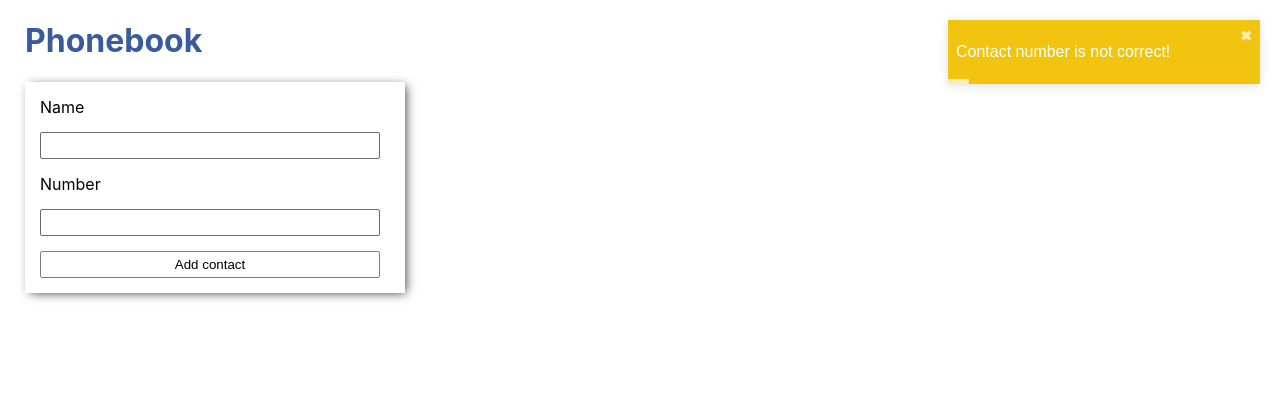
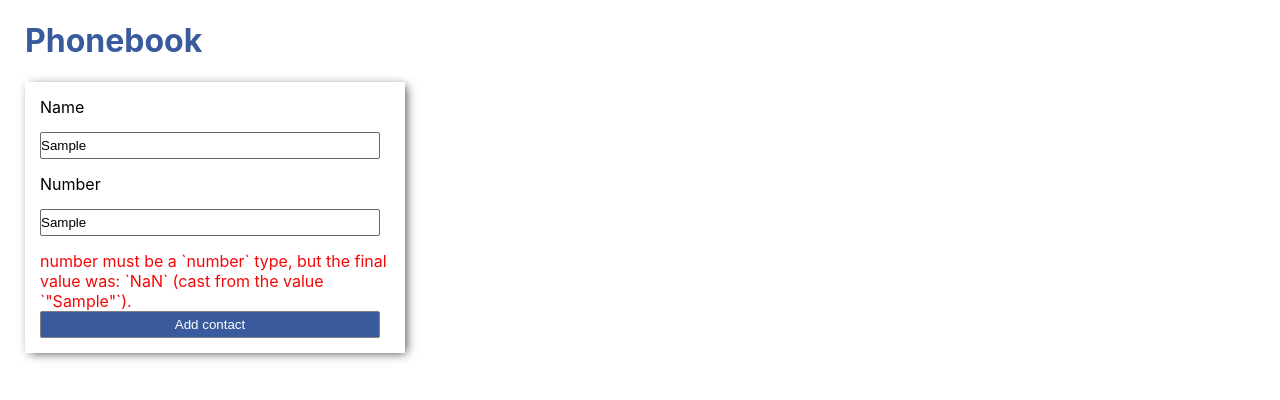
Before and after one commit to MIGHOST/goit-react-hw-06-phonebook, a React app: page / in a window 1280 px wide. Both pictures are taken after typing "Sample", "Sample" into the empty fields and a click on the button "Add contact". Built offline with nearby package versions, Linux system fonts and the light colour scheme.

Commit message:
fix_action_added_Formik

```diff
--- a/package.json
+++ b/package.json
@@ -9,6 +9,7 @@
     "@testing-library/react": "^9.5.0",
     "@testing-library/user-event": "^7.2.1",
     "classnames": "^2.2.6",
+    "formik": "^2.1.4",
     "gh-pages": "^2.2.0",
     "react": "^16.13.0",
     "react-dom": "^16.13.0",
@@ -19,7 +20,8 @@
     "redux": "^4.0.5",
     "redux-devtools-extension": "^2.13.8",
     "shortid": "^2.2.15",
-    "styled-components": "^5.0.1"
+    "styled-components": "^5.0.1",
+    "yup": "^0.28.5"
   },
   "scripts": {
     "start": "react-scripts start",
--- a/src/components/App/App.js
+++ b/src/components/App/App.js
@@ -1,5 +1,5 @@
 import React from 'react';
-import Phonebook from '../../container/PhBookContainer';
+import Phonebook from '../container/PhBookContainer';
 
 const App = () => <Phonebook />;
 
--- a/src/components/ContactForm/ContactForm.js
+++ b/src/components/ContactForm/ContactForm.js
@@ -2,76 +2,64 @@ import React, { Component } from 'react';
 import PropTypes from 'prop-types';
 import styles from './ContactForm.module.css';
 import Button from '../Button/Button';
-import { toast } from 'react-toastify';
+import { Formik, ErrorMessage } from 'formik';
+import schema from './validation';
 
-export default class ContactForm extends Component {
-  static propTypes = {
-    addOneContact: PropTypes.func.isRequired,
+const ContactForm = ({ addOneContact }) => {
+  const initialValues = {
+    name: '',
+    number: 0,
   };
+  const handleSubmit = (values, { resetForm }) => {
+    addOneContact({ ...values });
 
-  state = {
-    name: '',
-    number: '',
+    resetForm({});
   };
-
-  handleNameChange = e => {
-    const { name, value } = e.target;
-    this.setState({
-      [name]: value,
-    });
-  };
-
-  handleSubmit = e => {
-    e.preventDefault();
-    const { name, number } = this.state;
-    if (name.length <= 1 || !isNaN(name)) {
-      toast.warn('Contact name is not correct!');
-      this.reset();
-      return;
-    } else if (number.length <= 1 || isNaN(number)) {
-      toast.warn('Contact number is not correct!');
-      this.reset();
-      return;
-    } else {
-      this.props.addOneContact({ ...this.state });
-    }
-
-    this.reset();
-  };
-
-  reset = () => {
-    this.setState({ name: '', number: '' });
-  };
-
-  render() {
-    const { name, number } = this.state;
-    const disabled = name.length <= 0 || number.length <= 0;
   return (
-      <form onSubmit={this.handleSubmit} className={styles.form}>
-        <label htmlFor={this.id} className={styles.label}>
+    <Formik
+      initialValues={initialValues}
+      validationSchema={schema}
+      onSubmit={handleSubmit}
+    >
+      {({ values, handleChange, handleSubmit, isSubmitting }) => (
+        <form onSubmit={handleSubmit} className={styles.form}>
+          <label htmlFor="name" className={styles.label}>
             Name
             <input
               type="text"
-            value={name}
-            name="name"
-            onChange={this.handleNameChange}
-            id={this.id}
+              value={values.name}
+              id="name"
+              onChange={handleChange}
+              autoComplete="off"
               className={styles.input}
             />
+            <ErrorMessage name="name">
+              {msg => <div className={styles.error}>{msg}</div>}
+            </ErrorMessage>
           </label>
-        <label htmlFor={this.id} className={styles.label}>
+          <label htmlFor="number" className={styles.label}>
             Number
             <input
               type="text"
-            value={number}
+              value={values.number === 0 ? '' : values.number}
+              id="number"
               name="number"
-            onChange={this.handleNameChange}
-            id={this.id}
+              onChange={handleChange}
               className={styles.input}
+              autoComplete="off"
             />
+            <ErrorMessage name="number">
+              {msg => <div className={styles.error}>{msg}</div>}
+            </ErrorMessage>
           </label>
-        <Button title="Add contact" disabled={disabled} />
+          <Button title="Add contact" disabled={isSubmitting} />
         </form>
+      )}
+    </Formik>
   );
+};
+
+ContactForm.propTypes={
+  addOneContact: PropTypes.func.isRequired,
 }
-}
+export default ContactForm;
--- a/src/components/ContactForm/ContactForm.module.css
+++ b/src/components/ContactForm/ContactForm.module.css
@@ -42,3 +42,7 @@
     color: rgb(255, 255, 255);
     box-shadow: 0px 0px 14px -3px #0EACFF;
 }
+.error{
+
+    color: rgb(243, 8, 8);
+}
--- /dev/null
+++ b/src/components/ContactForm/validation.js
@@ -0,0 +1,13 @@
+import * as yup from 'yup'
+
+const schema = yup.object().shape({
+    name: yup.string()
+      .min(2, 'Is to small name')
+      .max(35, 'Is to long')
+      .required('Required'),
+    number: yup.number()
+      .min(555555, 'Must be longer than 6 characters')
+      .required('Required'),
+  });
+
+  export default schema;
--- a/src/components/ContactList/ContactList.js
+++ b/src/components/ContactList/ContactList.js
@@ -1,6 +1,6 @@
 import React from 'react';
 import PropTypes from 'prop-types';
-import Contact from '../../container/ContactContainer';
+import Contact from '../container/ContactContainer';
 import styles from './ContactList.module.css';
 import { TransitionGroup, CSSTransition } from 'react-transition-group';
 import popTransition from '../../assert/transition/pop.module.css';
--- a/src/container/ContactContainer.js
+++ b/src/components/container/ContactContainer.js
@@ -1,6 +1,6 @@
-import Contacts from '../components/Contacts/Contacts';
+import Contacts from '../Contacts/Contacts';
 import { connect } from 'react-redux';
-import { deleteContact } from '../store/action/contactAction';
+import { deleteContact } from '../../store/action/contactAction';
 
 const mapStateToProps = state => {
   return {
--- a/src/container/ContactFilterContainer.js
+++ b/src/components/container/ContactFilterContainer.js
@@ -1,5 +1,5 @@
-import ContactFilter from '../components/ContactFilter/ContactFilter';
-import filterContact from '../store/action/filterAction';
+import ContactFilter from '../ContactFilter/ContactFilter';
+import filterContact from '../../store/action/filterAction';
 import { connect } from 'react-redux';
 
 const mapStateToProps = state => ({
--- a/src/container/ContactFormContainer.js
+++ b/src/components/container/ContactFormContainer.js
@@ -1,6 +1,6 @@
-import ContactForm from '../components/ContactForm/ContactForm';
+import ContactForm from '../ContactForm/ContactForm';
 import { connect } from 'react-redux';
-import { addOneContact } from '../store/action/contactAction';
+import { addOneContact } from '../../store/action/contactAction';
 const mapStateToProps = state => {
   return {
     contacts: state.contacts,
--- a/src/container/ContactListContainer.js
+++ b/src/components/container/ContactListContainer.js
@@ -1,7 +1,6 @@
-import ContactList from '../components/ContactList/ContactList';
+import ContactList from '../ContactList/ContactList';
 import { connect } from 'react-redux';
-import filterContact from '../helpers/filterContact';
-
+import filterContact from '../../helpers/filterContact';
 const mapStateToProps = state => {
   const contacts = state.contacts;
   const filter = state.filter;
--- a/src/container/PhBookContainer.js
+++ b/src/components/container/PhBookContainer.js
@@ -1,6 +1,6 @@
 import { connect } from 'react-redux';
-import Phonebook from '../components/Phonebook/Phonebook';
-import { addOneContact, deleteContact } from '../store/action/contactAction';
+import Phonebook from '../Phonebook/Phonebook';
+import { addOneContact, deleteContact } from '../../store/action/contactAction';
 
 const mapStateToProps = state => {
   return {
--- a/src/store/action/contactAction.js
+++ b/src/store/action/contactAction.js
@@ -1,13 +1,13 @@
 import { createAction } from '@reduxjs/toolkit';
 import shortid from 'shortid';
 
-export const getContacts = createAction('GET_CONTACTS/getContacts');
+export const getContacts = createAction('get/getContacts');
 
-export const deleteContact = createAction('DELETE_CONTACT', id => ({
+export const deleteContact = createAction('remove', id => ({
   payload: id,
 }));
 
-export const addOneContact = createAction('ADD_ONE_CONTACT', contact => ({
+export const addOneContact = createAction('create', contact => ({
   payload: {
     ...contact,
     id: shortid.generate(),
--- a/src/store/action/filterAction.js
+++ b/src/store/action/filterAction.js
@@ -1,6 +1,6 @@
 import { createAction } from '@reduxjs/toolkit';
 
-const filterContact = createAction('FILTER_CONTACT', event => ({
+const filterContact = createAction('filtered', event => ({
   payload: event.target.value,
 }));
 
```
Also changed, not shown: src/components/Phonebook/Phonebook.js (+4 -4 lines), build/asset-manifest.json, build/index.html, build/service-worker.js, src/store/actionType.js (renamed from src/store/constType.js), 7 other files. Lines whose indentation alone changed are shown as unchanged.
